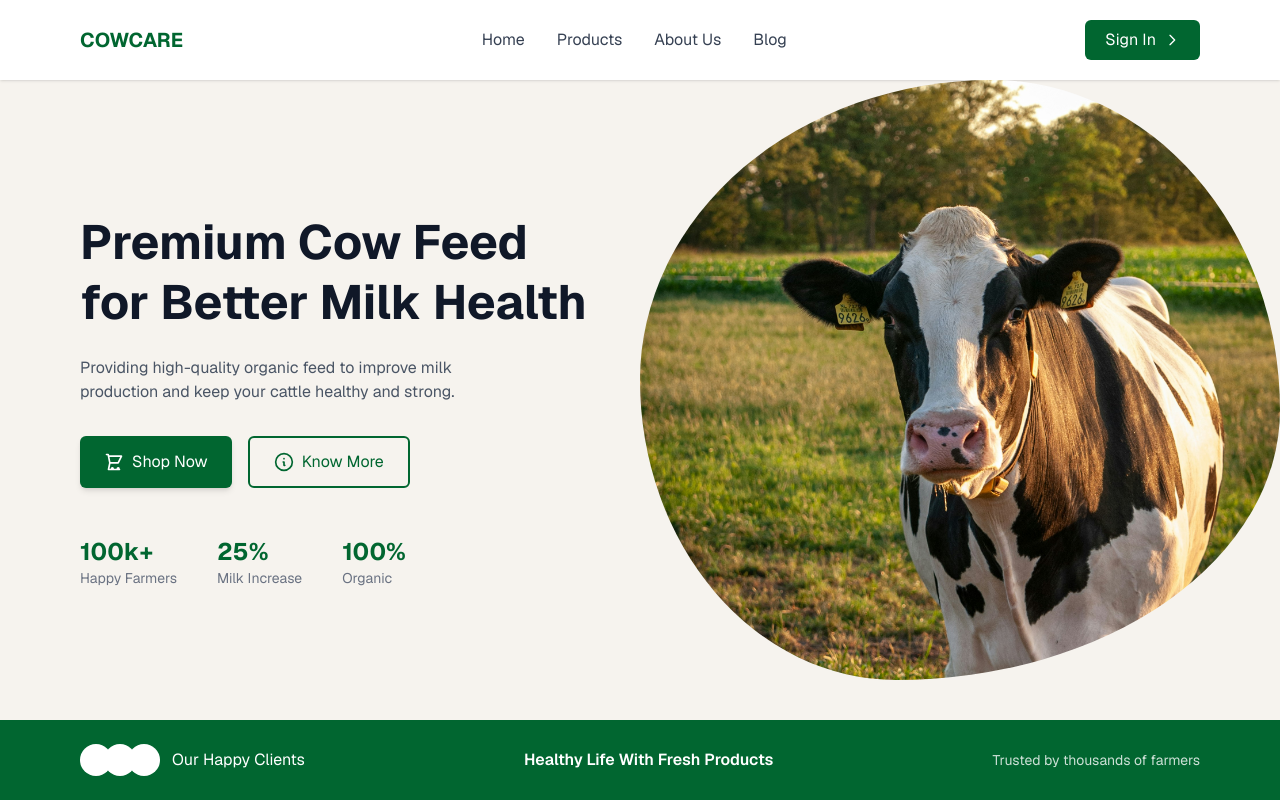
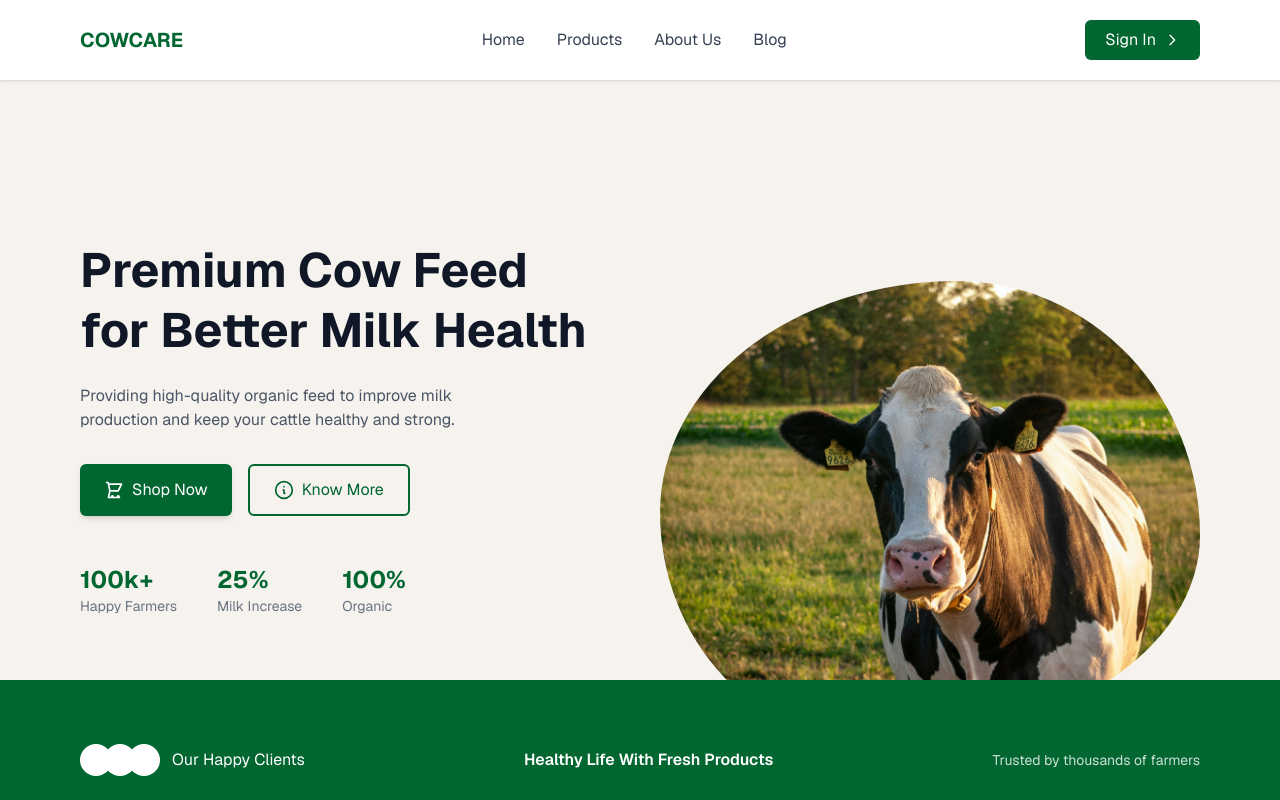
Before and after one commit to Clement-coder/Jaja_clone, a Next.js app: page / in a window 1280 px wide. Built offline with nearby package versions, Linux system fonts and the light colour scheme.

Commit message:
fix: fully responsive image using in-flow grid layout

```diff
--- a/app/page.tsx
+++ b/app/page.tsx
@@ -1,6 +1,5 @@
 "use client";
 
-import Image from "next/image";
 import { motion } from "framer-motion";
 
 export default function Home() {
@@ -14,9 +13,7 @@ export default function Home() {
         transition={{ duration: 0.6 }}
         className="flex justify-between items-center px-10 md:px-20 py-5 bg-white shadow-sm"
       >
-        <div className="text-lg md:text-xl font-bold text-green-800">
-          COWCARE
-        </div>
+        <div className="text-lg md:text-xl font-bold text-green-800">COWCARE</div>
 
         <nav className="hidden md:flex gap-8 text-gray-700">
           <a href="#">Home</a>
@@ -34,13 +31,14 @@ export default function Home() {
       </motion.header>
 
       {/* HERO */}
-      <section className="flex-1 grid md:grid-cols-2 items-center px-10 md:px-20 py-12 md:py-16 gap-10">
+      <section className="flex-1 grid md:grid-cols-2 items-end px-10 md:px-20 pt-12 md:pt-16 gap-10 overflow-hidden">
 
         {/* LEFT TEXT */}
         <motion.div
           initial={{ opacity: 0, x: -60 }}
           animate={{ opacity: 1, x: 0 }}
           transition={{ duration: 0.8 }}
+          className="pb-12 md:pb-16"
         >
           <h1 className="text-3xl sm:text-4xl md:text-5xl font-bold text-gray-900 leading-tight">
             Premium Cow Feed <br /> for Better Milk Health
@@ -81,60 +79,36 @@ export default function Home() {
                 animate={{ opacity: 1, y: 0 }}
                 transition={{ delay: i * 0.2 }}
               >
-                <h2 className="text-xl md:text-2xl font-bold text-green-800">
-                  {item.value}
-                </h2>
+                <h2 className="text-xl md:text-2xl font-bold text-green-800">{item.value}</h2>
                 <p className="text-gray-500 text-sm">{item.label}</p>
               </motion.div>
             ))}
           </div>
         </motion.div>
 
-        {/* placeholder to keep grid balanced */}
-        <div className="hidden md:block" />
-      </section>
-
-      {/* MOBILE IMAGE — visible only below md */}
+        {/* RIGHT IMAGE — in flow, bleeds into banner via negative margin */}
         <motion.div
-        initial={{ opacity: 0, y: 30 }}
-        animate={{ opacity: 1, y: 0 }}
+          initial={{ opacity: 0, x: 60 }}
+          animate={{ opacity: 1, x: 0 }}
           transition={{ duration: 0.8 }}
-        className="flex md:hidden justify-center px-6 pb-10"
+          className="flex justify-end items-end mb-[-4rem]"
         >
           <div
-          className="w-full max-w-sm h-[300px] overflow-hidden"
+            className="w-full max-w-[45vw] aspect-[7/6] overflow-hidden"
             style={{ borderRadius: "55% 45% 60% 40% / 50% 55% 45% 50%" }}
           >
             {/* eslint-disable-next-line @next/next/no-img-element */}
             <img src="/cow.jpg" alt="Cow" className="w-full h-full object-cover" />
           </div>
         </motion.div>
-
-      {/* BOTTOM BANNER + overlapping image wrapper */}
-      <div className="relative">
-
-        {/* COW IMAGE — overlaps hero into banner, desktop only */}
-        <motion.div
-          initial={{ opacity: 0, x: 60 }}
-          animate={{ opacity: 1, x: 0 }}
-          transition={{ duration: 0.8 }}
-          className="hidden md:block absolute right-0 z-10" style={{ top: "-40rem" }}
-        >
-          <div
-            className="w-[min(700px,50vw)] h-[600px] overflow-hidden"
-            style={{ borderRadius: "55% 45% 60% 40% / 50% 55% 45% 50%" }}
-          >
-            {/* eslint-disable-next-line @next/next/no-img-element */}
-            <img src="/cow.jpg" alt="Cow" className="w-full h-full object-cover" />
-          </div>
-        </motion.div>
+      </section>
 
       {/* BOTTOM BANNER */}
       <motion.section
         initial={{ opacity: 0, y: 40 }}
         animate={{ opacity: 1, y: 0 }}
         transition={{ delay: 0.5 }}
-          className="bg-green-800 text-white px-10 md:px-20 py-6 flex flex-col md:flex-row gap-4 md:gap-0 justify-between items-center text-center md:text-left"
+        className="bg-green-800 text-white px-10 md:px-20 pt-16 pb-6 flex flex-col md:flex-row gap-4 md:gap-0 justify-between items-center text-center md:text-left"
       >
         <div className="flex items-center gap-3">
           <div className="flex -space-x-2">
@@ -153,7 +127,6 @@ export default function Home() {
           Trusted by thousands of farmers
         </div>
       </motion.section>
-      </div>
     </main>
   );
 }
```
Lines whose indentation alone changed are shown as unchanged.
